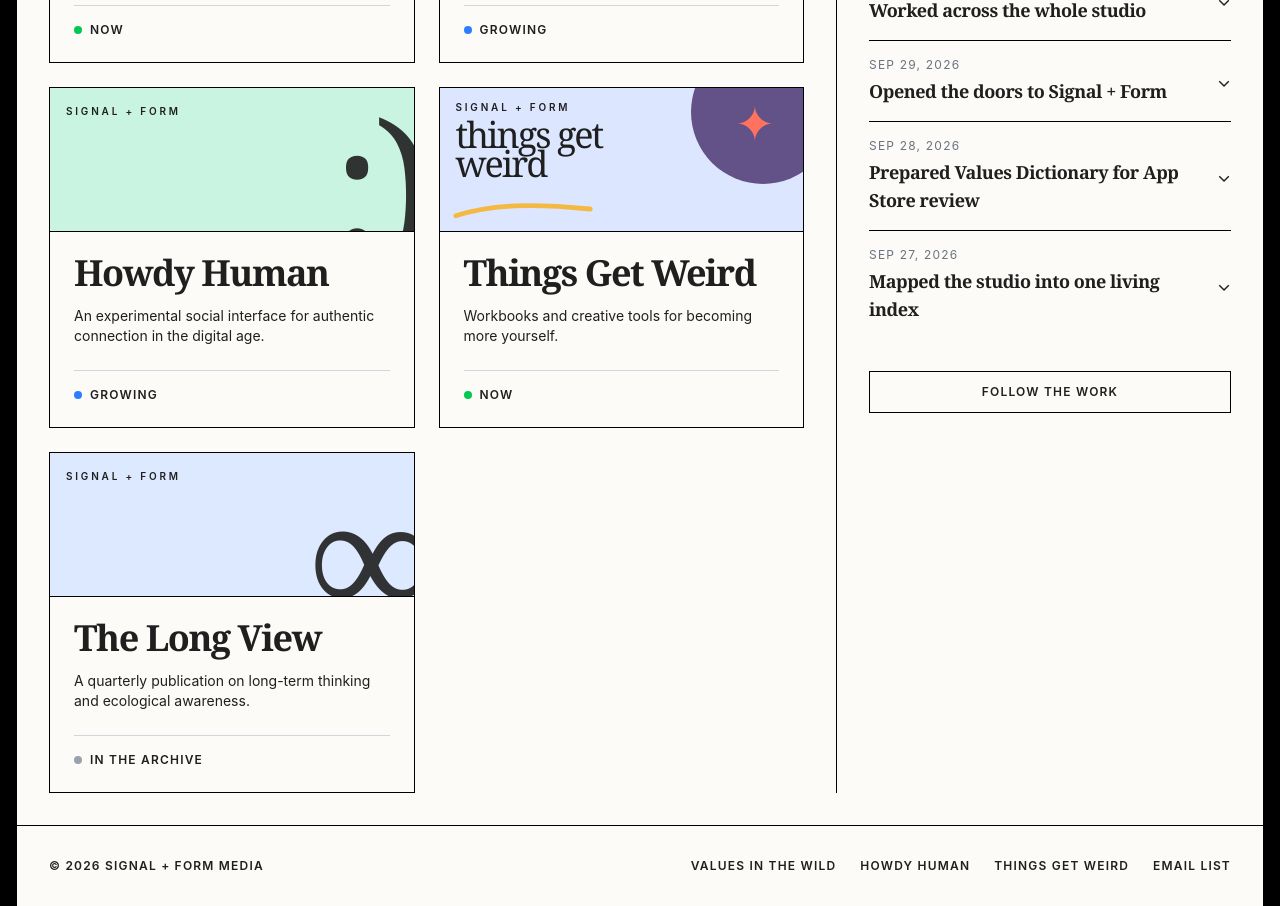
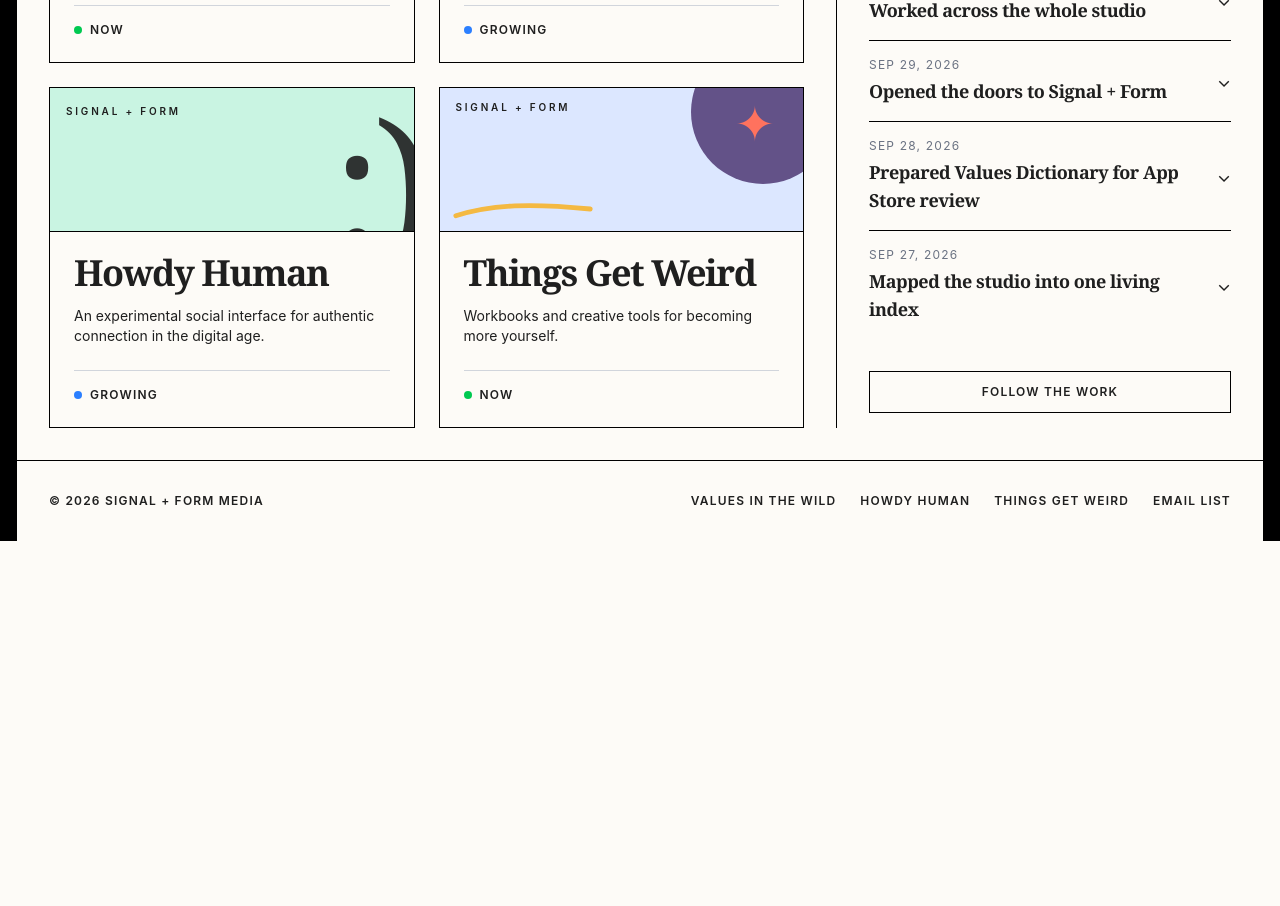
Before and after one commit to HelloSimone91/SignalandFormMedia, a React (Vite) app: page / in a window 1280 px wide. Shown: the part 1180-2086 px from the top of the page. After the commit the page ends 1721 px from the top, so only its background shows below. Built offline with nearby package versions, Linux system fonts and the light colour scheme.

Commit message:
Simplify project grid

```diff
--- a/src/components/Projects.jsx
+++ b/src/components/Projects.jsx
@@ -13,7 +13,6 @@ const ProjectCard = ({ title, description, status, href, accent = "bg-[#f1edff]"
           <div className="absolute -right-8 -top-12 w-36 h-36 rounded-full bg-[#5d4a82] opacity-95 transition-transform duration-500 group-hover:scale-110"></div>
           <span className="absolute right-7 top-3 text-5xl text-[#ff725e] transition-transform duration-500 group-hover:rotate-12">✦</span>
           <span className="absolute top-3 left-4 text-[10px] uppercase tracking-[0.28em] font-semibold">Signal + Form</span>
-          <span className="absolute left-4 top-8 font-serif text-3xl md:text-4xl leading-[0.82] tracking-[-0.055em]">things get<br />weird</span>
           <svg className="absolute left-3 bottom-2 w-36 h-7 text-[#f4b942]" viewBox="0 0 150 28" fill="none">
             <path d="M4 21C42 9 83 8 144 14" stroke="currentColor" strokeWidth="5" strokeLinecap="round" />
           </svg>
@@ -74,14 +73,6 @@ const Projects = () => {
       graphic: "weird",
       status: "NOW",
       statusColor: "bg-green-500"
-    },
-    {
-      title: "The Long View",
-      description: "A quarterly publication on long-term thinking and ecological awareness.",
-      accent: "bg-[#dce9ff]",
-      mark: "∞",
-      status: "IN THE ARCHIVE",
-      statusColor: "bg-gray-400"
     }
   ];
 
```
